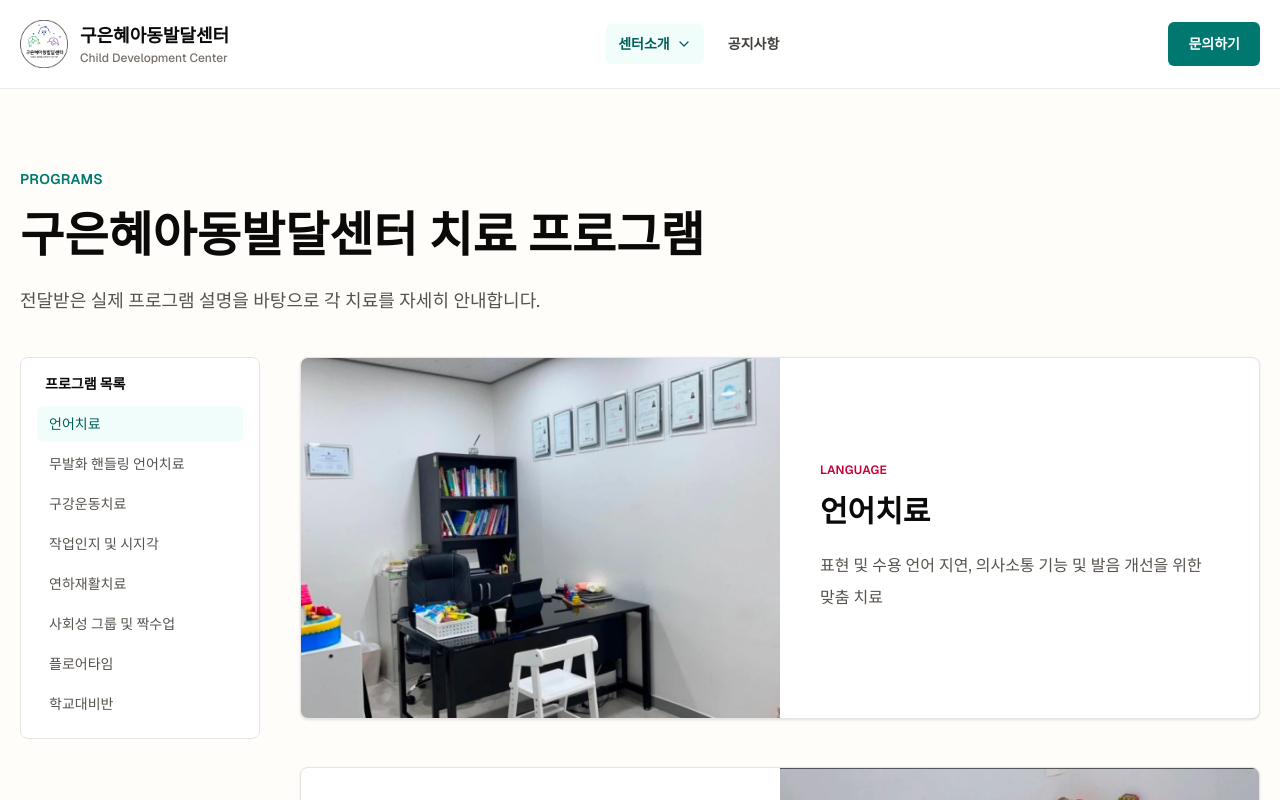
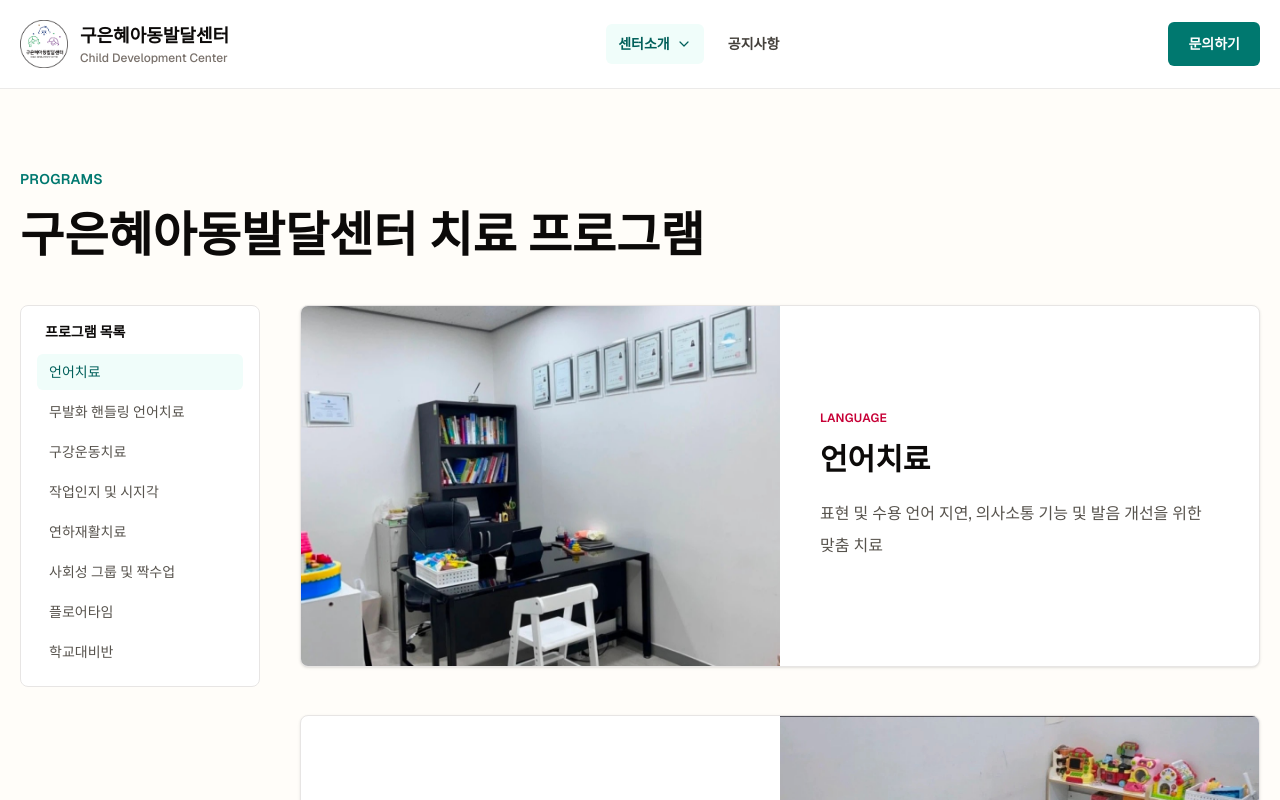
Before and after one commit to chugyeong/gueunhye-child-center, a Next.js app: page /programs in a window 1280 px wide. Shown: the top 800 px of the page. Built offline with nearby package versions, Linux system fonts and the light colour scheme.

Commit message:
chore: remove placeholder data

```diff
--- a/src/app/(site)/notices/page.tsx
+++ b/src/app/(site)/notices/page.tsx
@@ -15,9 +15,7 @@ export default function NoticesPage() {
           <h1 className="mt-4 text-4xl font-bold leading-tight text-stone-950 md:text-5xl">
             공지사항
           </h1>
-          <p className="mt-5 text-lg leading-8 text-stone-600">
-            센터 운영 안내와 주요 공지를 확인하는 게시판입니다.
-          </p>
+          <p className="mt-5 text-lg leading-8 text-stone-600"></p>
         </div>
 
         <Suspense
--- a/src/app/(site)/programs/page.tsx
+++ b/src/app/(site)/programs/page.tsx
@@ -15,9 +15,7 @@ export default function ProgramsPage() {
           <h1 className="mt-4 text-4xl font-bold leading-tight text-stone-950 md:text-5xl">
             구은혜아동발달센터 치료 프로그램
           </h1>
-          <p className="mt-5 text-lg leading-8 text-stone-600">
-            전달받은 실제 프로그램 설명을 바탕으로 각 치료를 자세히 안내합니다.
-          </p>
+          <p className="mt-5 text-lg leading-8 text-stone-600"></p>
         </div>
         <ProgramDetail />
       </div>
--- a/src/app/(site)/teachers/page.tsx
+++ b/src/app/(site)/teachers/page.tsx
@@ -35,9 +35,7 @@ export default function TeachersPage() {
           <h1 className="mt-4 text-4xl font-bold leading-tight text-stone-950 md:text-5xl">
             센터 선생님
           </h1>
-          <p className="mt-5 text-lg leading-8 text-stone-600">
-            현재 전달받은 이름과 직책을 직군별로 정리했습니다.
-          </p>
+          <p className="mt-5 text-lg leading-8 text-stone-600"></p>
         </div>
 
         <div className="mt-10 grid gap-5">
```
